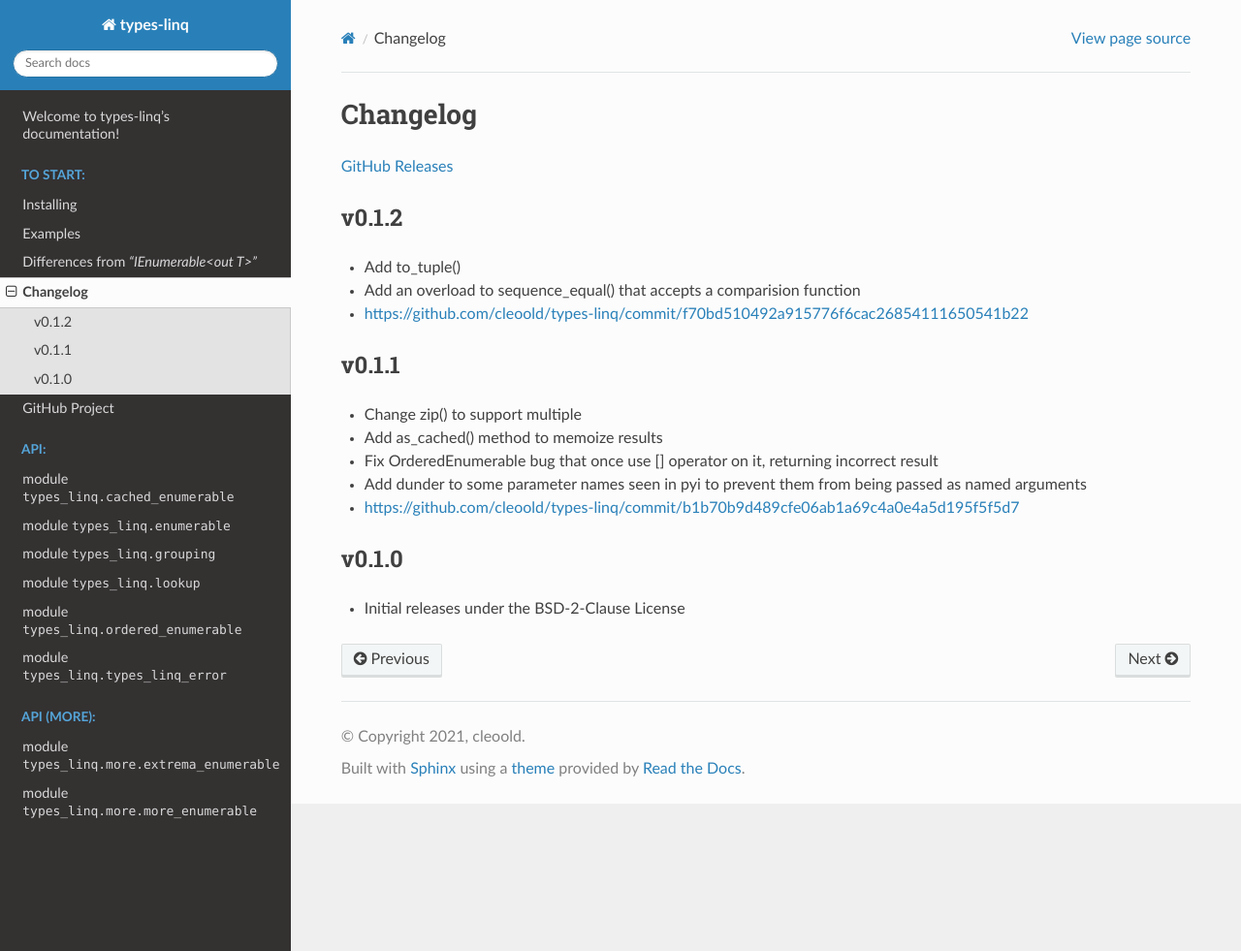
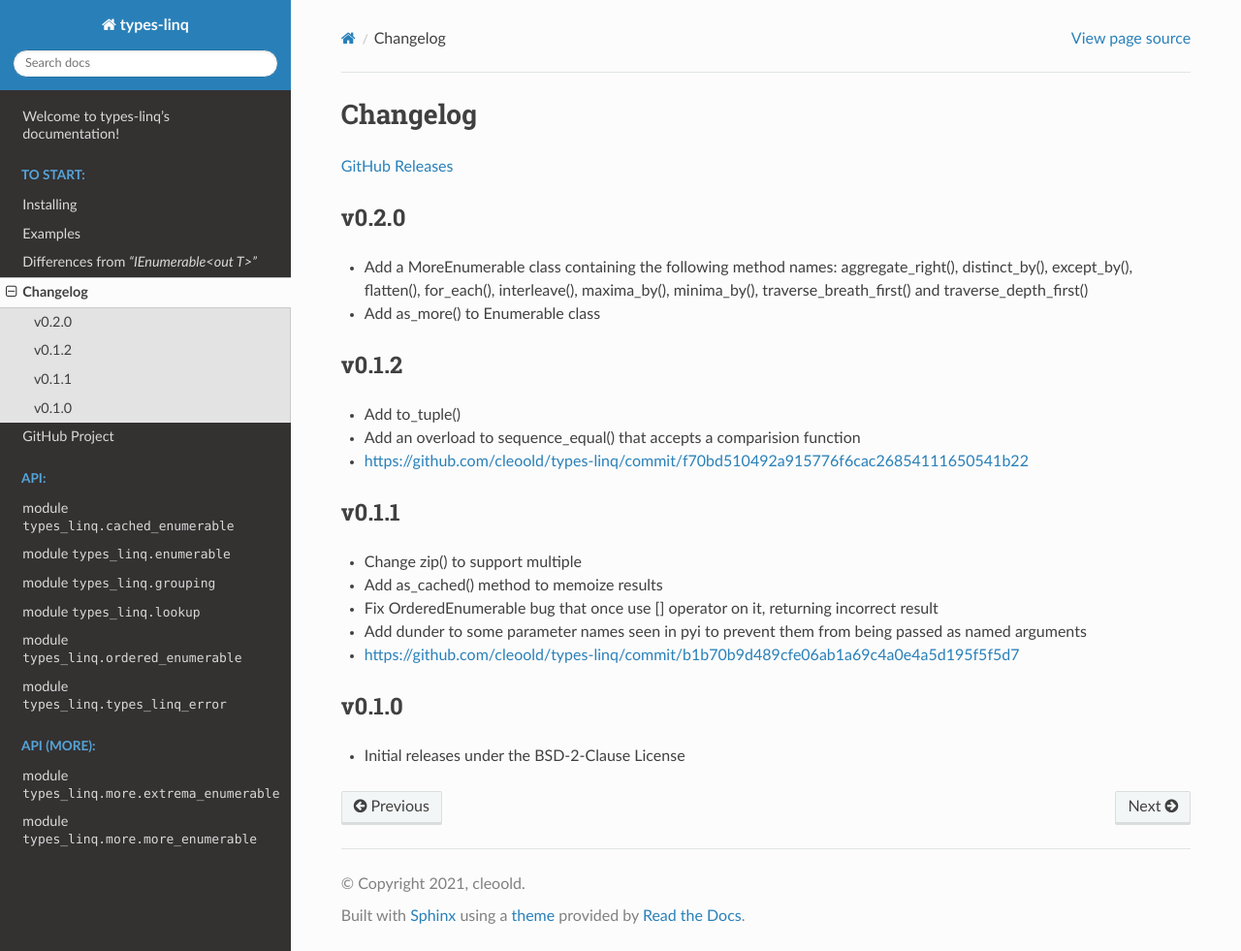
Before and after one commit to cleoold/types-linq, a Sphinx documentation site: the page built from doc/to-start/changelog.rst, in a window 1280 px wide and 981 px high. Shown: the whole window at 97% size. Built offline with Sphinx 7.4.7 and the Read the Docs theme 2.0.0, drawn with Linux system fonts in a browser that asks for light colours.

Commit message:
Increase to v0.2.0

```diff
--- a/doc/to-start/changelog.rst
+++ b/doc/to-start/changelog.rst
@@ -2,6 +2,13 @@ Changelog
 ############
 
 `GitHub Releases <https://github.com/cleoold/types-linq/releases>`_
+
+v0.2.0
+********
+
+- Add a MoreEnumerable class containing the following method names: aggregate_right(), distinct_by(), except_by(),
+  flatten(), for_each(), interleave(), maxima_by(), minima_by(), traverse_breath_first() and traverse_depth_first()
+- Add as_more() to Enumerable class
 
 v0.1.2
 ********
--- a/setup.py
+++ b/setup.py
@@ -5,7 +5,7 @@ with open('README.md', 'r', encoding='utf-8') as f:
 
 setup(
     name='types-linq',
-    version='v0.1.2',
+    version='v0.2.0',
     url='https://github.com/cleoold/types-linq',
     license='BSD 2-Clause License',
     author='cleoold',
```
